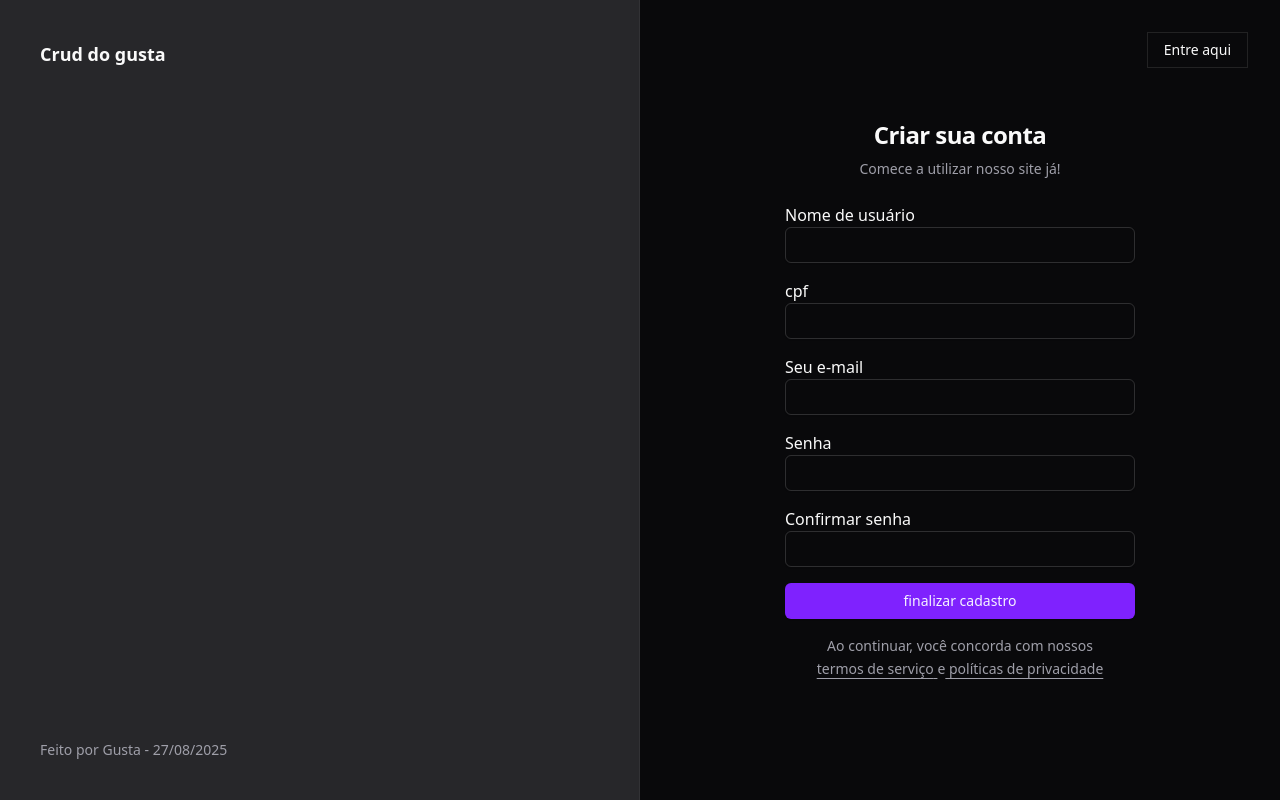
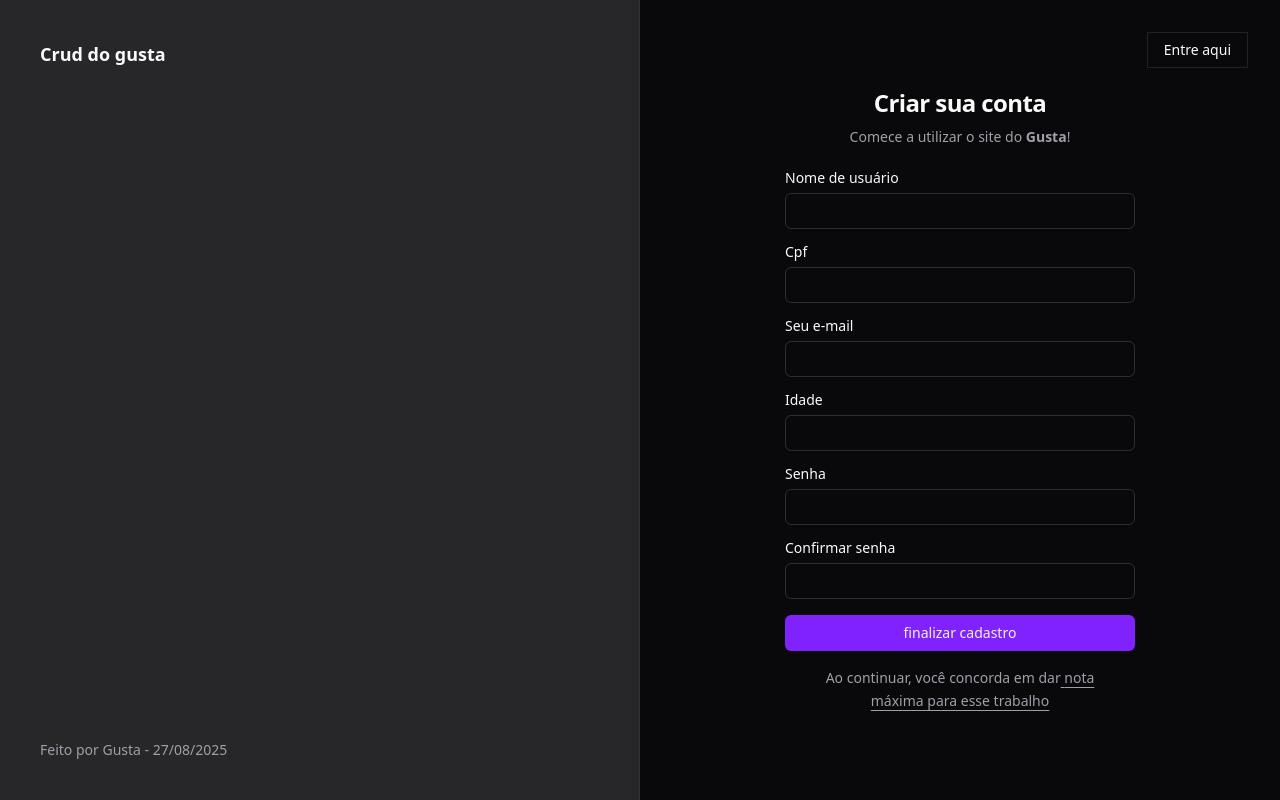
Before and after one commit to gustacamara/react-classes-crud, a React (Vite) app: page /sign-up in a window 1280 px wide. Built offline with nearby package versions, Linux system fonts and the light colour scheme.

Commit message:
update auth pages

```diff
--- a/src/Pages/Sign-in.tsx
+++ b/src/Pages/Sign-in.tsx
@@ -1,6 +1,6 @@
 import { Button } from "@/components/ui/button"
 import { Input } from "@/components/ui/input"
-import { Label } from "@radix-ui/react-label"
+import { Label } from "@/components/ui/label"
 import { useForm } from "react-hook-form"
 import { Link, useNavigate, useSearchParams } from "react-router-dom"
 
@@ -21,7 +21,7 @@ export function SignIn() {
   })
 
   const submitSignInForm = (data: SignInForm) => {
-    navegate("/")
+    navegate("/", {state: data})
   }
 
   return (
--- a/src/Pages/Sign-up.tsx
+++ b/src/Pages/Sign-up.tsx
@@ -1,15 +1,16 @@
 import { Button } from "@/components/ui/button";
 import { Input } from "@/components/ui/input";
-import { Label } from "@radix-ui/react-label";
+import { Label } from "@/components/ui/label";
 import { useForm } from "react-hook-form"
 import { Link, useNavigate } from "react-router-dom";
 
 interface SignInForm {
-  username: String
-  cpf: String
-  email: String
-  password: String
-  confPassword: String
+  username: string
+  cpf: string
+  email: string
+  idade: number
+  password: string
+  confPassword: string
 }
 
 export function SignUp() {
@@ -21,21 +22,20 @@ export function SignUp() {
   } = useForm<SignInForm>()
 
   const onSubmitSignUp = (data: SignInForm) => {
-    if(data.username.length < 8) {
+    if (data.username.length < 8) {
       alert("voce precisa ter um nome maior que 8 letras!")
       return
     }
-    if(data.cpf.length != 11) {
+    if (data.cpf.length != 11) {
       alert("cpf invalido")
       return
     }
-    if(data.confPassword != data.password) {
+    if (data.confPassword != data.password) {
       alert("Senhas nao coincidem")
       return
     }
     navegate(`../sign-in?email=${data.email}`)
   }
-
 
   return (
     <>
@@ -50,7 +50,11 @@ export function SignUp() {
               Criar sua conta
             </h1>
             <p className="text-muted-foreground text-sm">
-              Comece a utilizar nosso site já!
+              Comece a utilizar o site do{' '}
+              <strong>
+                Gusta
+              </strong>
+              !
             </p>
           </div>
 
@@ -65,7 +69,7 @@ export function SignUp() {
             </div>
 
             <div className="space-y-2">
-              <Label htmlFor="cpf">cpf</Label>
+              <Label htmlFor="cpf">Cpf</Label>
               <Input
                 id="cpf"
                 type="text"
@@ -79,6 +83,15 @@ export function SignUp() {
                 id="email"
                 type="email"
                 {...register('email')}
+              />
+            </div>
+
+            <div className="space-y-2">
+              <Label htmlFor="idade">Idade</Label>
+              <Input
+                id="idade"
+                type="number"
+                {...register('idade')}
               />
             </div>
 
@@ -104,15 +117,11 @@ export function SignUp() {
               finalizar cadastro
             </Button>
             <p className="text-muted-foreground px-6 text-center text-sm leading-relaxed">
-              Ao continuar, você concorda com nossos
+              Ao continuar, você concorda em dar
               <a className="underline underline-offset-4" href="">
                 {' '}
-                termos de serviço{' '}
-              </a>
-              e
-              <a className="underline underline-offset-4" href="">
+                nota máxima para esse trabalho
                 {' '}
-                políticas de privacidade
               </a>
             </p>
           </form>
```
